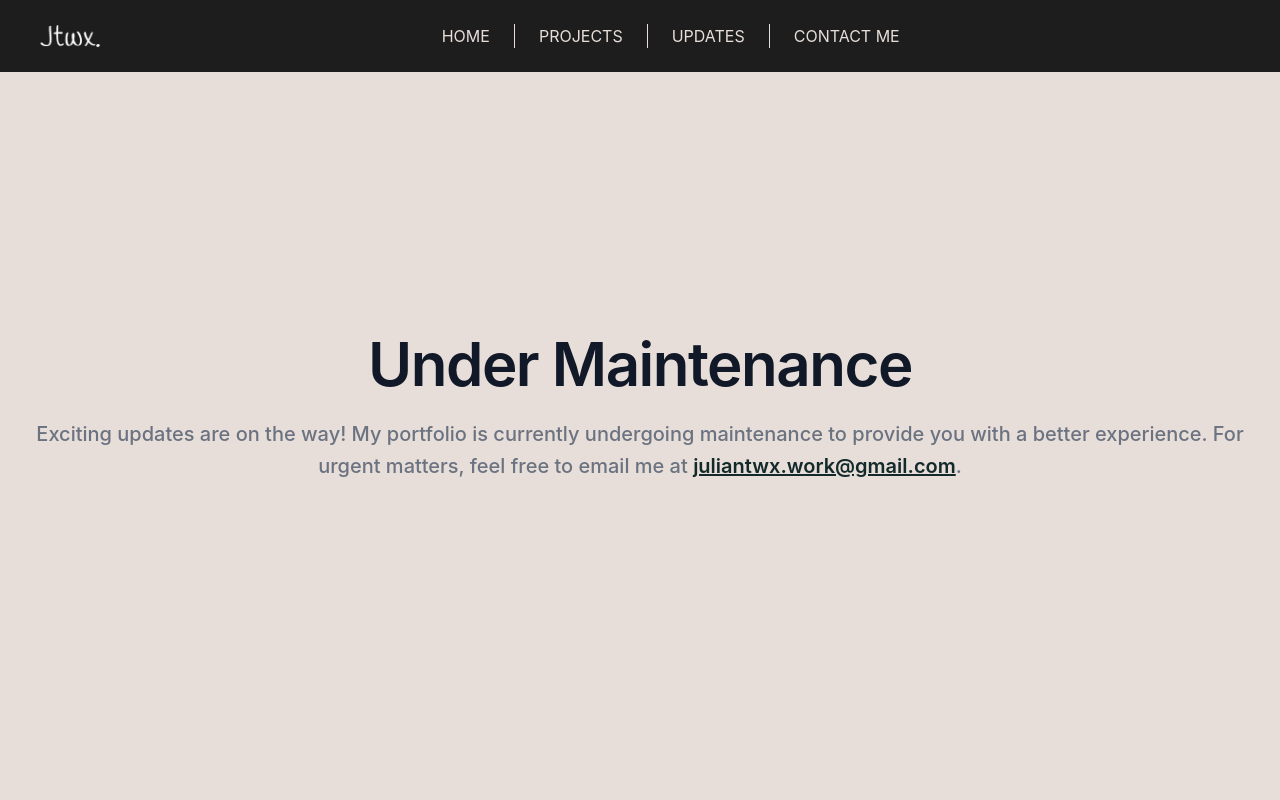
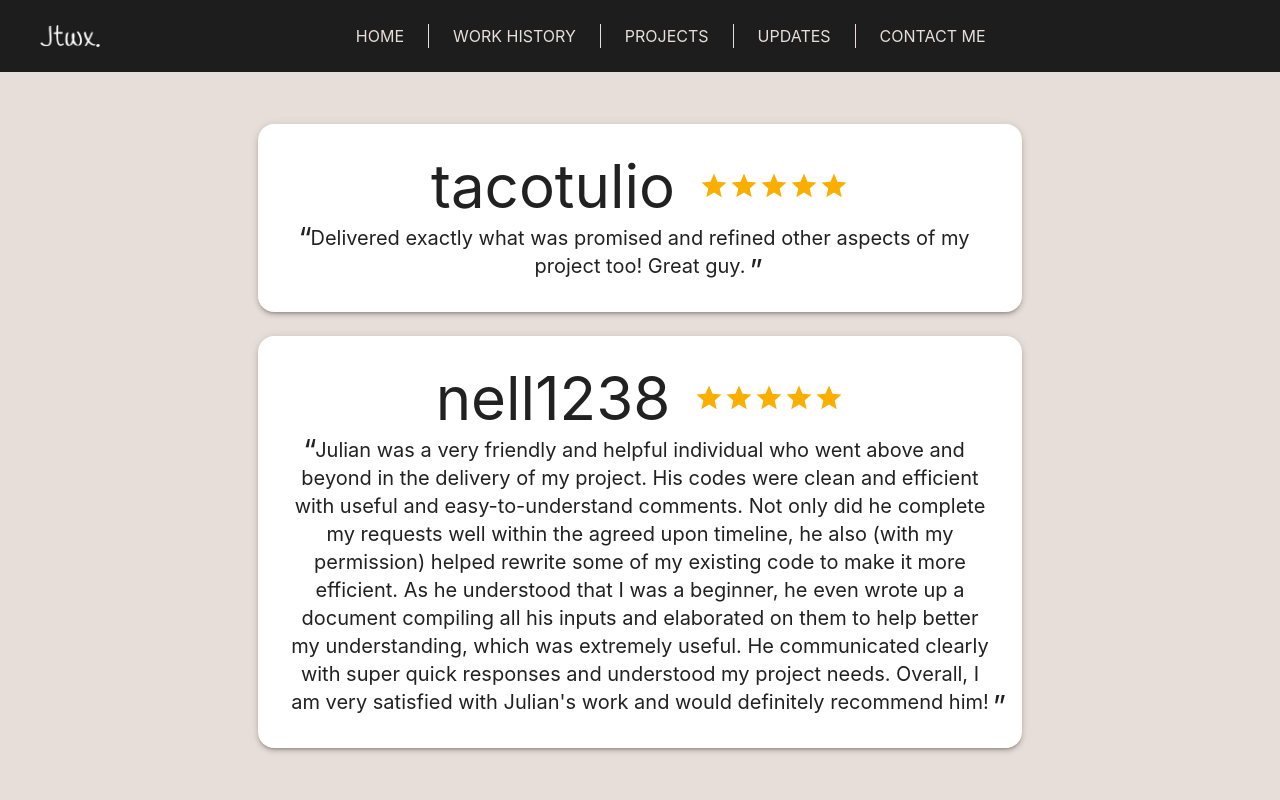
Before and after one commit to juliantwx/Devsite, a React (Create React App) app in the folder frontend/: page /home in a window 1280 px wide. Shown: the top 800 px of the page. Built offline with nearby package versions, Linux system fonts and the light colour scheme; a web font is replaced by a local one.

Commit message:
Added New "Work History" tab in Navbar, Implemented Review component (WIP)

```diff
--- a/frontend/src/App.js
+++ b/frontend/src/App.js
@@ -14,7 +14,7 @@ import NotFound from "./pages/NotFound";
 import Maintenance from "./pages/Maintenance";
 
 function App() {
-  const isMaintenance = true; // TODO: Fetch this variable through subscription to the backend server instead
+  const isMaintenance = false; // TODO: Fetch this variable through subscription to the backend server instead
 
   return (
     <Router>
@@ -32,6 +32,7 @@ function App() {
               <Route path="/" element={<Navigate to="/home" />} />
               {/* Routes to all existing pages */}
               <Route path="/home" element={<Home />} />
+              {/* TODO: Write the routes for all other pages */}
               {/* Reroute all non-existing routes to the 404 page */}
               <Route path="*" element={<NotFound />} />
             </>
--- a/frontend/src/components/Navbar.jsx
+++ b/frontend/src/components/Navbar.jsx
@@ -9,8 +9,14 @@ function Navbar() {
     {
       name: "HOME",
       description:
-        "Explore the homepage and get an overview of my portfolio journey.",
+        "Explore the homepage and get an overview of my development journey.",
       action: () => navigate("home"),
+    },
+    {
+      name: "WORK HISTORY",
+      description:
+        "Discover my professional journey and the roles I've excelled in.",
+      action: () => navigate("work"),
     },
     {
       name: "PROJECTS",
--- /dev/null
+++ b/frontend/src/components/Review.jsx
@@ -0,0 +1,26 @@
+import React from "react";
+import { Stack, Rating, Paper } from "@mui/material";
+
+function Review({ name, rating, message }) {
+  return (
+    <Paper elevation={3} sx={{ borderRadius: "16px", padding: 4 }}>
+      <Stack className="w-[400px] sm:w-[700px]" gap={1} alignItems="center">
+        <Stack direction="row" gap={3} alignItems="center">
+          <p className="text-6xl">{name}</p>
+          <Rating value={rating} size="large" readOnly></Rating>
+        </Stack>
+        <p className="text-xl text-center">
+          <span className="absolute text-3xl -translate-x-3 -translate-y-1">
+            &ldquo;
+          </span>
+          {message}
+          <span className="absolute text-3xl translate-x-1 translate-y-0">
+            &rdquo;
+          </span>
+        </p>
+      </Stack>
+    </Paper>
+  );
+}
+
+export default Review;
--- /dev/null
+++ b/frontend/src/data/reviews.jsx
@@ -0,0 +1,60 @@
+// This file contains some of the reviews I've received across various platforms, with the majority coming from Fiverr.
+
+const reviews = [
+  {
+    name: "tacotulio",
+    rating: 5,
+    message:
+      "Delivered exactly what was promised and refined other aspects of my project too! Great guy.",
+  },
+  {
+    name: "nell1238",
+    rating: 5,
+    message:
+      "Julian was a very friendly and helpful individual who went above and beyond in the delivery of my project. His codes were clean and efficient with useful and easy-to-understand comments. Not only did he complete my requests well within the agreed upon timeline, he also (with my permission) helped rewrite some of my existing code to make it more efficient. As he understood that I was a beginner, he even wrote up a document compiling all his inputs and elaborated on them to help better my understanding, which was extremely useful. He communicated clearly with super quick responses and understood my project needs. Overall, I am very satisfied with Julian's work and would definitely recommend him!",
+  },
+  // {
+  //   name: "valtersjargans",
+  //   rating: 5,
+  //   message:
+  //     "Delivered on the same day altho delivery time was 2 days. Project was fairly simple but it was well done and with comments in scripts. Recomend 100%",
+  // },
+  // {
+  //   name: "musemimi",
+  //   rating: 5,
+  //   message:
+  //     "This guy brought my first game to life. Delivered all the work on time and guided me through the process. Helped me understand everything. Answered to all my questions. I would highly recommend this person to work with. And i would definitely work with this guy again in my future projects. thumbs up.",
+  // },
+  // {
+  //   name: "batiany26",
+  //   rating: 5,
+  //   message:
+  //     "Julian is very skilled and responsive, he understood what was expected of him and delivered the goods in the time agreed. I look forward to working with him in the future.",
+  // },
+  // {
+  //   name: "tonyasuzettemur",
+  //   rating: 5,
+  //   message:
+  //     "Julian was very prompt, had excellent communication, and wrote code that matched well with the coding style of the module he was modifying. Excellent!",
+  // },
+  // {
+  //   name: "tonyasuzettemur",
+  //   rating: 5,
+  //   message:
+  //     "I let Julian know that I had a demo coming up, and he made an extra push to get the requested changes done in time. He has excellent coding and communication skills.",
+  // },
+  // {
+  //   name: "batiany26",
+  //   rating: 5,
+  //   message:
+  //     "I've worked with Julian on multiple occasions and in all of them he has delivered the goods and completed the tasks at hand at the allocated time. I will recommend him to anyone in need of a skilled and experienced programmer without a second thought. I look forward to working with in the future.",
+  // },
+  // {
+  //   name: "tonyasuzettemur",
+  //   rating: 5,
+  //   message:
+  //     "Julian has a strong programming knowledge and writes clean code. Service was prompt, with excellent communication. Julian was open and honest about things he did not know how to do, and willing and quick to learn when given a tutorial video to work from. I highly recommend his service.",
+  // },
+];
+
+export default reviews;
--- a/frontend/src/pages/Home.jsx
+++ b/frontend/src/pages/Home.jsx
@@ -1,7 +1,25 @@
 import React from "react";
+import Review from "../components/Review";
+import reviews from "../data/reviews";
+import { Stack } from "@mui/material";
 
 function Home() {
-  return <h1 className="text-3xl font-bold underline">Hello world!</h1>;
+  return (
+    <Stack
+      gap={3}
+      alignItems="center"
+      className="min-h-inherit pt-[7rem] pb-[2.5rem] flex justify-center items-start"
+    >
+      {reviews.map((review, index) => (
+        <Review
+          key={index}
+          name={review.name}
+          rating={review.rating}
+          message={review.message}
+        />
+      ))}
+    </Stack>
+  );
 }
 
 export default Home;
```
